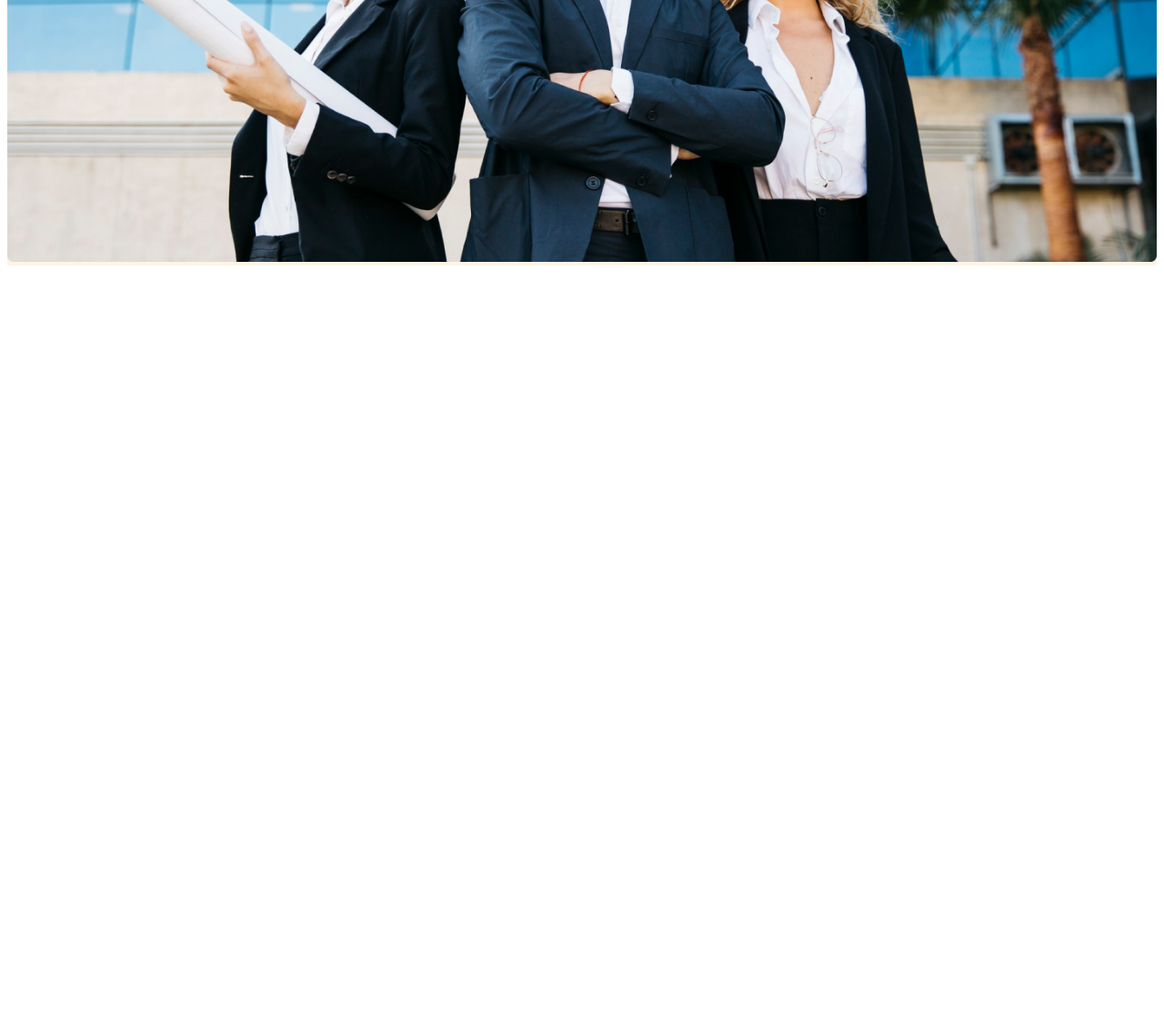
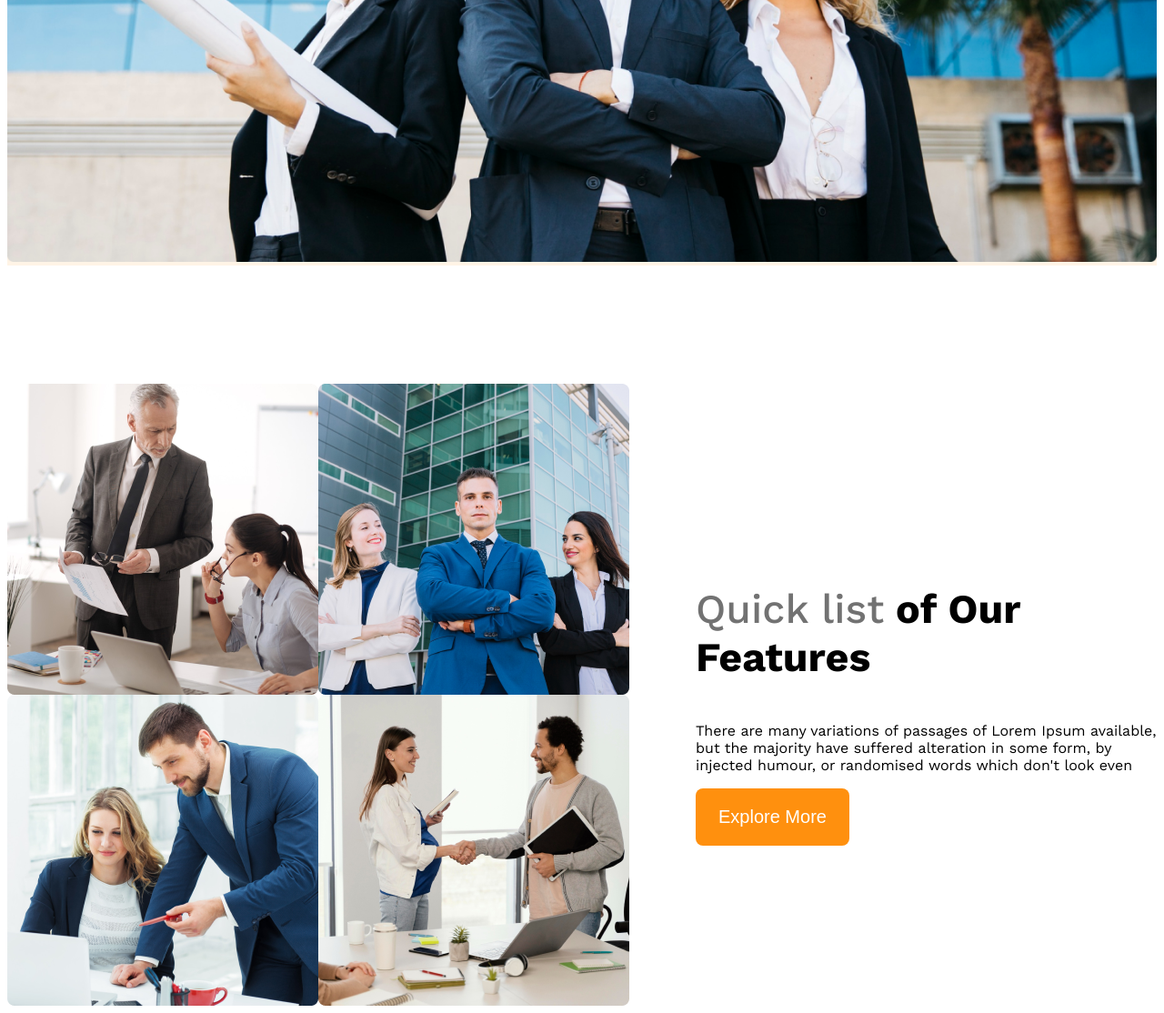
Before and after one commit to theSayedAyon/g3-architects-website, a plain HTML site: page index.html in a window 1280 px wide. Shown: the part 882-1996 px from the top of the page at 91% size. Before the commit the page ends 1182 px from the top, so only its background shows below. Drawn offline with nearby package versions, Linux system fonts and the light colour scheme.

Commit message:
works of v4

```diff
--- a/index.html
+++ b/index.html
@@ -30,7 +30,19 @@
         </div>
     </header>
     <main>
-
+        <section class="teams display-flex">
+            <div class="team-img-container">
+                <img src="images/team1.png" alt="Two architect are discussing">
+                <img src="images/team2.png" alt="">
+                <img src="images/team3.png" alt="">
+                <img src="images/team4.png" alt="">
+            </div>
+            <div class="our-features">
+                <h3 class="feature-title"><span id="quick-list" class="text-light-gray">Quick list</span> <span id="of-our">of Our</span> <span id="features">Features</span></h3>
+                <p class="feature-description">There are many variations of passages of Lorem Ipsum available, but the majority have suffered alteration in some form, by injected humour, or randomised words which don't look even</p>
+                <button class="btn-primary">Explore More</button>
+            </div>
+        </section>
     </main>
     <footer>
 
--- a/styles/architect.css
+++ b/styles/architect.css
@@ -34,6 +34,16 @@
     border-radius: 8px;
     border: none;
 }
+
+main {
+    max-width: 1440px;
+    margin: 0 auto;
+}
+
+main > section {
+    margin-top: 130px;
+}
+
 /* Header Styles */
 
 
@@ -86,6 +96,31 @@
     width: 100%;
 }
 
+/* team and feature related styles */
+
+.teams {
+    align-items: center;
+}
+
+.team-img-container {
+    display: grid;
+    grid-template-columns: repeat(2, 1fr);
+}
+
+.our-features {
+    margin-left: 73px;
+    max-width: 530px;
+}
+
+.feature-title{
+    font-size: 2.8rem;
+    font-weight: 700;
+}
+
+#quick-list {
+    font-weight: 500;
+}
+
 
 @media screen and (max-width: 576px) {
     .navbar, .nav-links {
```
